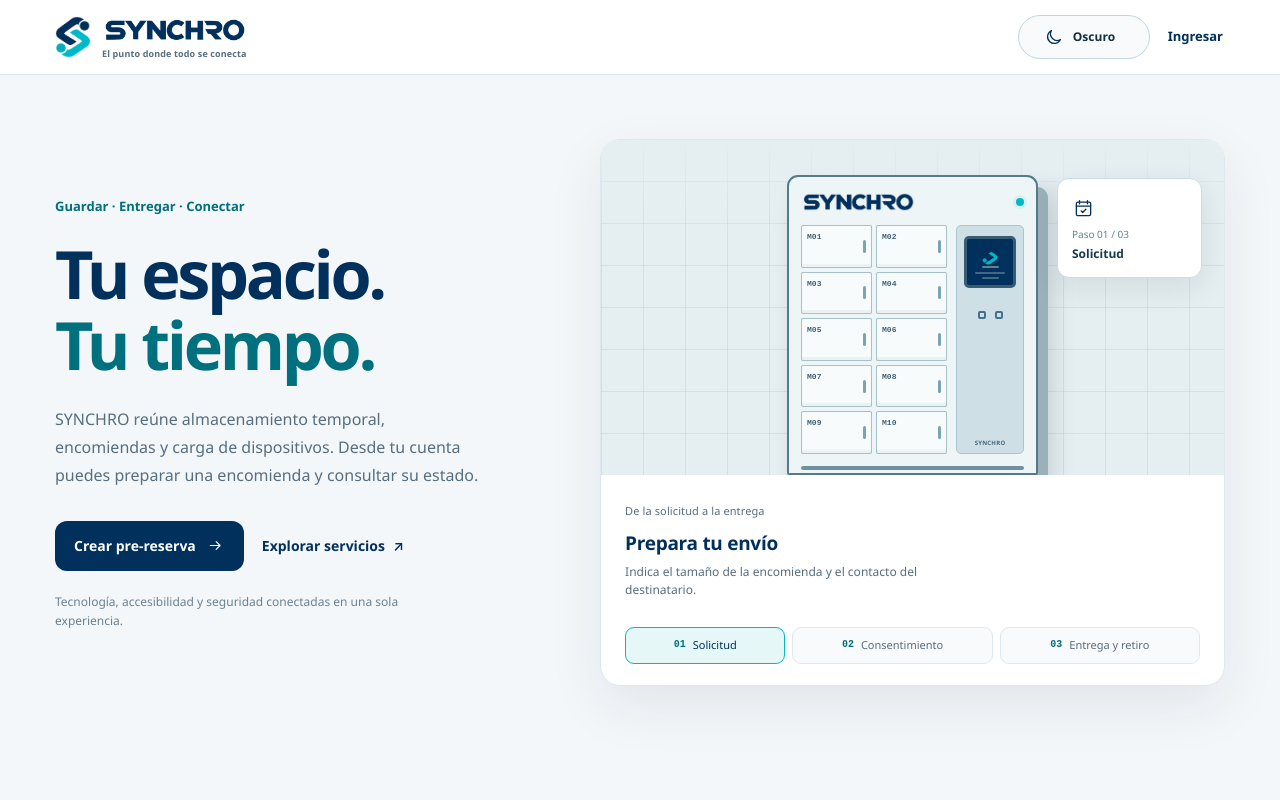
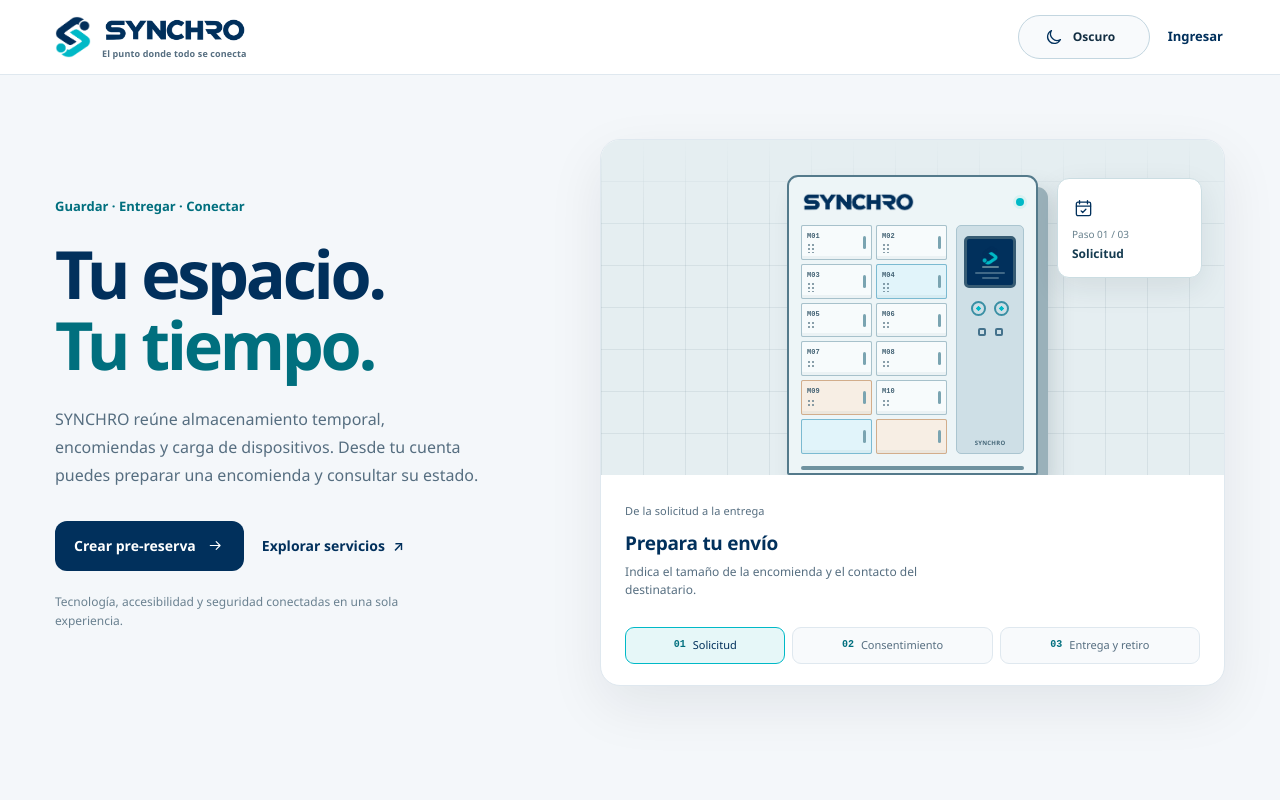
Before and after one commit to Bjosue95/SYNCHRO, a Vue app in the folder frontend/usuarios-app/: page / in a window 1280 px wide. Shown: the top 800 px of the page. Built offline with nearby package versions, Linux system fonts and the light colour scheme; no server answers.

Commit message:
design(usuarios): estación SYNCHRO con 10 casilleros, 2 inferiores, braille y modulo de carga

```diff
--- a/frontend/usuarios-app/src/components/ui/LockerJourney.vue
+++ b/frontend/usuarios-app/src/components/ui/LockerJourney.vue
@@ -28,7 +28,11 @@ const etapas = Object.freeze([
 const activa = ref(0);
 const etapa = computed(() => etapas[activa.value]);
 const puertaAbierta = computed(() => activa.value === 2);
-const numeros = Object.freeze(["M01","M02","M03","M04","M05","M06","M07","M08","M09","M10"]);
+// Diez compartimentos principales y dos inferiores especiales.
+const numeros = Object.freeze([
+  "M01","M02","M03","M04","M05","M06","M07","M08","M09","M10",
+  "especial-frio","especial-calor"
+]);
 const fase = computed(() => ["01", "02", "03"][activa.value]);
 
 function elegir(indice) {
@@ -59,17 +63,24 @@ function controlarTeclado(evento) {
               v-for="(codigo, i) in numeros"
               :key="codigo"
               class="syn-station-cell"
-              :class="{ 'is-active': codigo === 'M04' && activa === 2 }"
+              :class="{
+                'is-active': codigo === 'M03' && activa === 2,
+                'is-cold': codigo === 'M04' || codigo === 'especial-frio',
+                'is-warm': codigo === 'M09' || codigo === 'especial-calor'
+              }"
             >
               <span class="syn-station-cavity"></span>
-              <span v-if="codigo === 'M04'" class="syn-station-package">
+              <span v-if="codigo === 'M03'" class="syn-station-package">
                 <AppIcon nombre="encomienda" :tamano="25"/>
               </span>
               <div
                 class="syn-station-door"
-                :class="{ 'is-open': codigo === 'M04' && puertaAbierta }"
+                :class="{ 'is-open': codigo === 'M03' && puertaAbierta }"
               >
-                <span class="syn-station-code">{{ codigo }}</span>
+                <span class="syn-station-label">
+                  <span class="syn-station-code">{{ codigo.startsWith("especial") ? "" : codigo }}</span>
+                  <span v-if="!codigo.startsWith('especial')" class="syn-station-braille"></span>
+                </span>
                 <span class="syn-station-handle"></span>
               </div>
             </div>
@@ -81,7 +92,10 @@ function controlarTeclado(evento) {
               <span class="syn-screen-line"></span>
               <span class="syn-screen-line short"></span>
             </div>
-            <div class="syn-console-connector">
+            <div class="syn-wireless-pads" aria-hidden="true">
+              <span></span><span></span>
+            </div>
+            <div class="syn-console-connector" aria-hidden="true">
               <span></span><span></span>
             </div>
             <div class="syn-console-mark">SYNCHRO</div>
@@ -159,7 +173,7 @@ function controlarTeclado(evento) {
 .syn-station-top img { width: 115px; max-height: 22px; object-fit: contain; object-position: left center; }
 .syn-station-signal { width: 8px; height: 8px; border-radius: 50%; background: #00b9c7; box-shadow: 0 0 0 3px #d9f2f2; }
 .syn-station-body { display: grid; grid-template-columns: 1fr 68px; height: 229px; gap: 9px; }
-.syn-station-lockers { display: grid; grid-template-columns: repeat(2,1fr); grid-template-rows: repeat(5,1fr); gap: 4px; perspective: 560px; }
+.syn-station-lockers { display: grid; grid-template-columns: repeat(2,1fr); grid-template-rows: repeat(6,1fr); gap: 4px; perspective: 560px; }
 .syn-station-cell { position: relative; border-radius: 2px; background: #adc6d0; overflow: visible; }
 .syn-station-cavity { position: absolute; inset: 2px; border-radius: 2px; background: #648190; box-shadow: inset 4px 4px 8px rgba(0,0,0,.25); }
 .syn-station-door {
@@ -171,12 +185,16 @@ function controlarTeclado(evento) {
   transition: transform 700ms cubic-bezier(.18,.8,.25,1), box-shadow 400ms ease, border-color 400ms ease;
   backface-visibility: hidden;
 }
-.syn-station-code { font: 600 8px/1.2 ui-monospace,monospace; color: #426173; }
+.syn-station-label { display:flex; flex-direction:column; align-items:flex-start; gap:3px; }
+.syn-station-code { font: 600 7px/1.2 ui-monospace,monospace; color: #426173; }
+.syn-station-braille { display:block; width:9px; height:10px; opacity:.7; background-image:radial-gradient(circle,#587787 1px,transparent 1.2px); background-size:4px 4px; background-position:0 0; }
+.syn-station-cell.is-cold .syn-station-door { background:#E1F4FA; border-color:#7BBAD1; }
+.syn-station-cell.is-warm .syn-station-door { background:#F7EEE4; border-color:#D2AD8B; }
 .syn-station-handle { align-self: center; width: 3px; height: 13px; border-radius: 2px; background: #7aa4b1; }
 .syn-station-cell.is-active .syn-station-door { border-color: #00b9c7; }
 .syn-station-door.is-open { transform: rotateY(-73deg); box-shadow: 7px 2px 8px rgba(0,0,0,.13); }
 .syn-station-package { position: absolute; z-index: 1; top: 6px; left: 10px; }
-.syn-station-package :deep(img) { filter: brightness(0) invert(1); }
+.syn-station-package :deep(svg) { filter: brightness(0) invert(1); }
 .syn-station-console { background: #cedfe6; border: 1px solid #aac5d0; border-radius: 5px; padding: 10px 7px 5px; display: flex; flex-direction: column; align-items: center; }
 .syn-console-screen { width: 100%; aspect-ratio: 1; background: #01305c; border: 3px solid #375c74; border-radius: 5px; display: flex; flex-direction: column; align-items: center; padding: 6px 4px; }
 .syn-console-screen img { width: 17px; height: 19px; object-fit: contain; margin: auto; }
@@ -184,7 +202,9 @@ function controlarTeclado(evento) {
 .syn-screen-status.is-ready { background: #00b9c7; }
 .syn-screen-line { margin-top: 4px; width: 77%; height: 2px; border-radius: 3px; background: #62879d; opacity: .65; }
 .syn-screen-line.short { width: 45%; margin-top: 3px; }
-.syn-console-connector { display: flex; gap: 9px; margin-top: 23px; }
+.syn-wireless-pads { display:flex; justify-content:center; gap:8px; margin-top:13px; }
+.syn-wireless-pads span { width:15px; height:15px; border:2px solid #3A8FA4; border-radius:50%; background:radial-gradient(circle,#00B9C7 2px,transparent 2.3px); }
+.syn-console-connector { display: flex; gap: 9px; margin-top: 12px; }
 .syn-console-connector span { width: 8px; height: 8px; border-radius: 2px; border: 2px solid #44728c; }
 .syn-console-mark { margin-top: auto; color: #466879; letter-spacing: .04em; font-size: 6px; font-weight: 700; }
 .syn-station-base { position: absolute; left: 12px; right: 12px; bottom: 3px; height: 4px; background: #6f929f; border-radius: 3px; }
```
